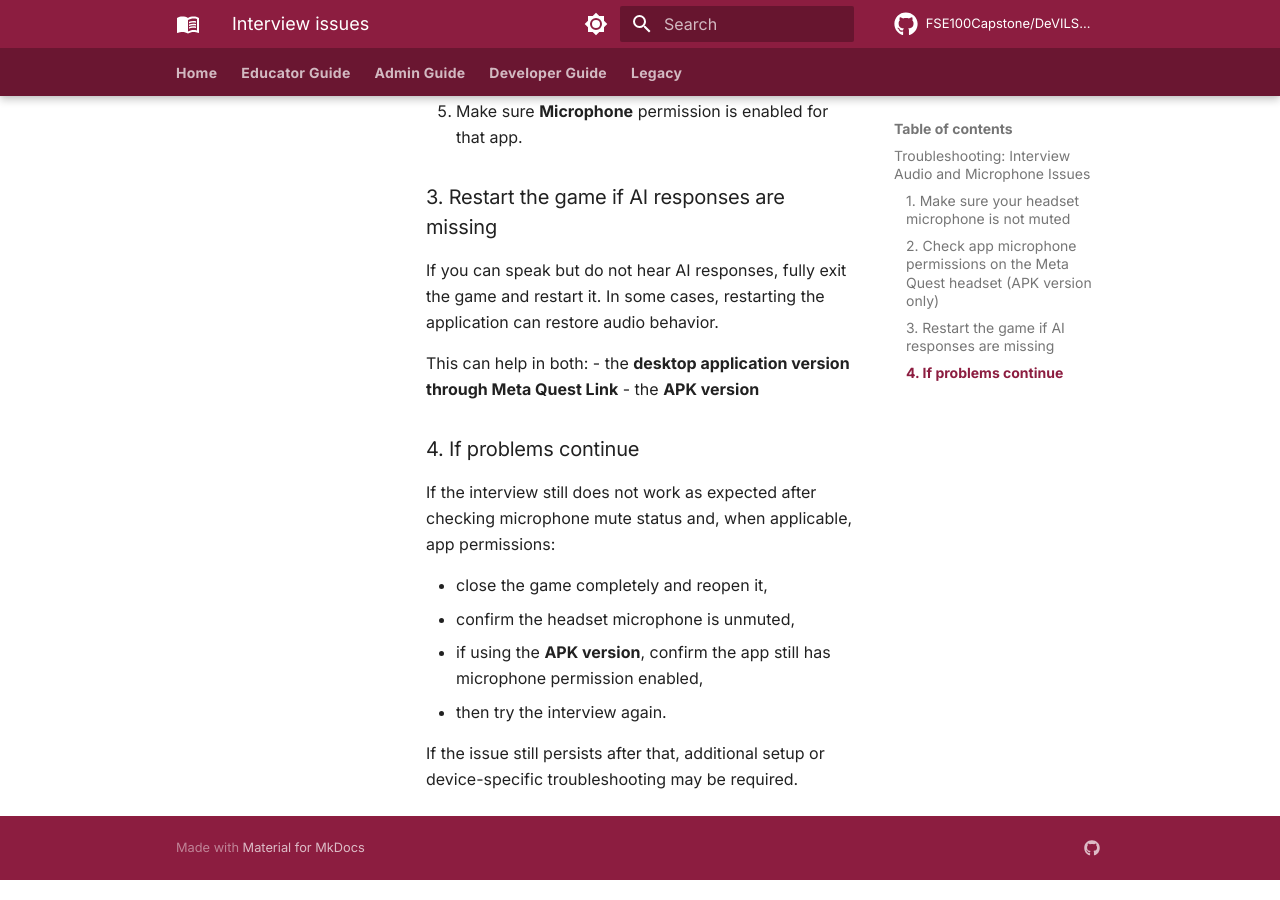
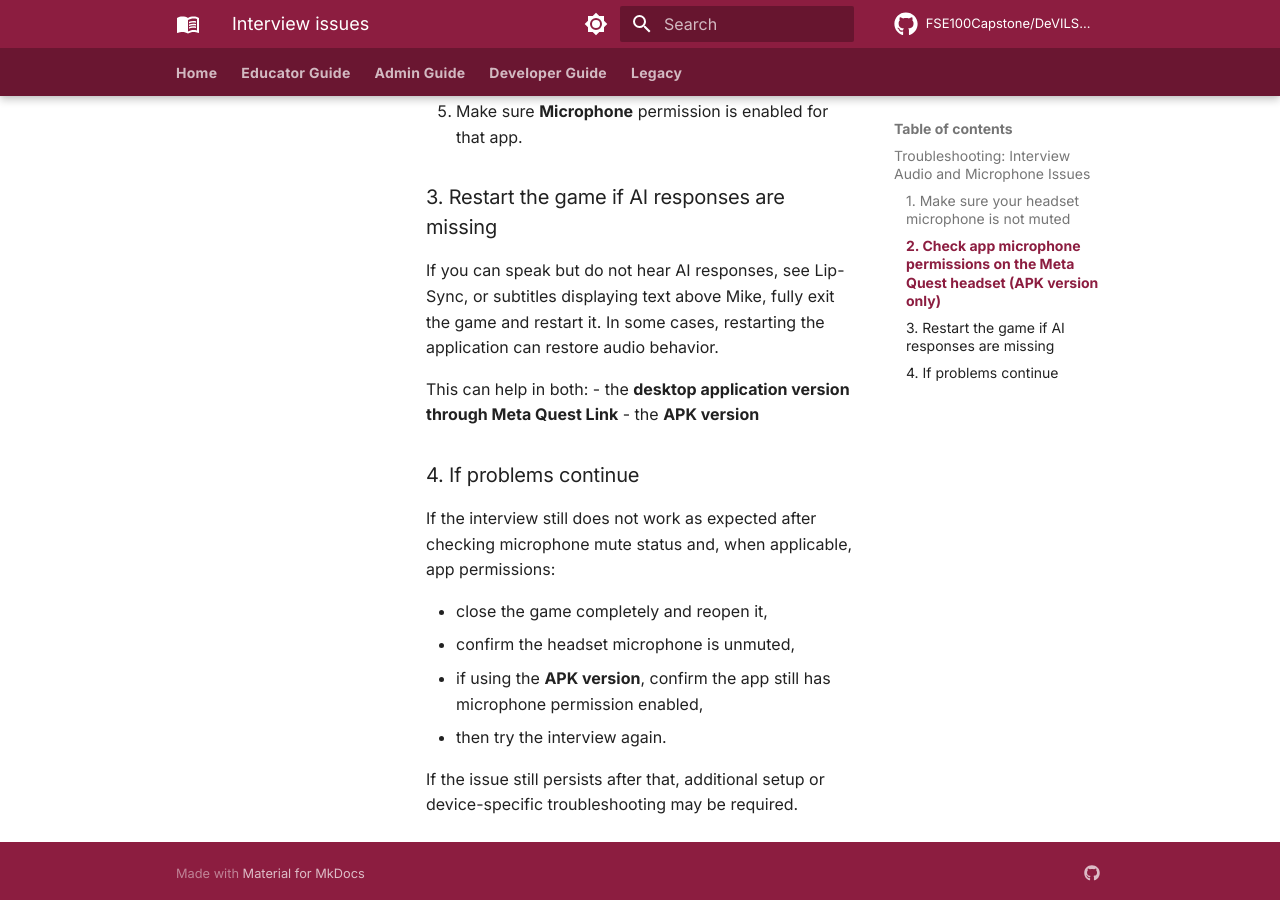
Before and after one commit to FSE100Capstone/DeVILSona-docs, an MkDocs documentation site: the page built from docs/user-guide/interview-issues.md, in a window 1280 px wide and 900 px high, scrolled down 1323 px. Built offline with MkDocs 1.6.1 and Material for MkDocs 9.7.7, drawn with Linux system fonts in a browser that asks for light colours; comment, search, counter and statistics services are not loaded.

Commit message:
Update interview-issues.md

```diff
--- a/docs/user-guide/interview-issues.md
+++ b/docs/user-guide/interview-issues.md
@@ -34,7 +34,7 @@
 
 ### 3. Restart the game if AI responses are missing
 
-If you can speak but do not hear AI responses, fully exit the game and restart it. In some cases, restarting the application can restore audio behavior.
+If you can speak but do not hear AI responses, see Lip-Sync, or subtitles displaying text above Mike, fully exit the game and restart it. In some cases, restarting the application can restore audio behavior.
 
 This can help in both:
 - the **desktop application version through Meta Quest Link**
```
